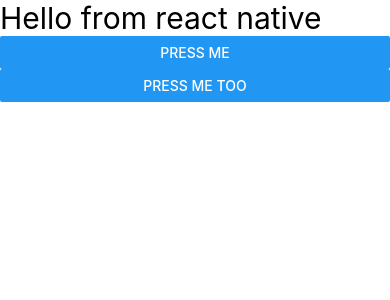
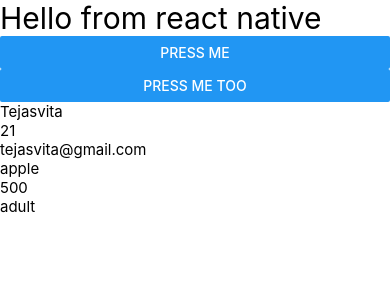
Before and after one commit to Tejas383/learn-react-native-, a React Native app: screen / in a window 390 px wide. Shown: the top 300 px of the page. Built offline with nearby package versions, Linux system fonts and the light colour scheme.

Commit message:
rendering variables

```diff
--- a/App.tsx
+++ b/App.tsx
@@ -1,11 +1,27 @@
 import { Button, Text, View } from 'react-native';
 
 function App() {
+  const name = 'Tejasvita';
+  var age = 21;
+  let email = 'tejasvita@gmail.com';
+
+  const fruit = () => {
+    return 'apple';
+  };
+
   return (
     <View>
       <Text style={{ fontSize: 30 }}>Hello from react native</Text>
       <Button title="Press me"></Button>
       <Button title="Press me too"></Button>
+      <Text style={{ fontSize: 15 }}>{name}</Text>
+      <Text style={{ fontSize: 15 }}>{age}</Text>
+      <Text style={{ fontSize: 15 }}>{email}</Text>
+      <Text style={{ fontSize: 15 }}>{fruit()}</Text>
+      <Text style={{ fontSize: 15 }}>{10 * 50}</Text>
+      <Text style={{ fontSize: 15 }}>
+        {age > 18 ? 'adult' : 'anauthorised'}
+      </Text>
     </View>
   );
 }
```
